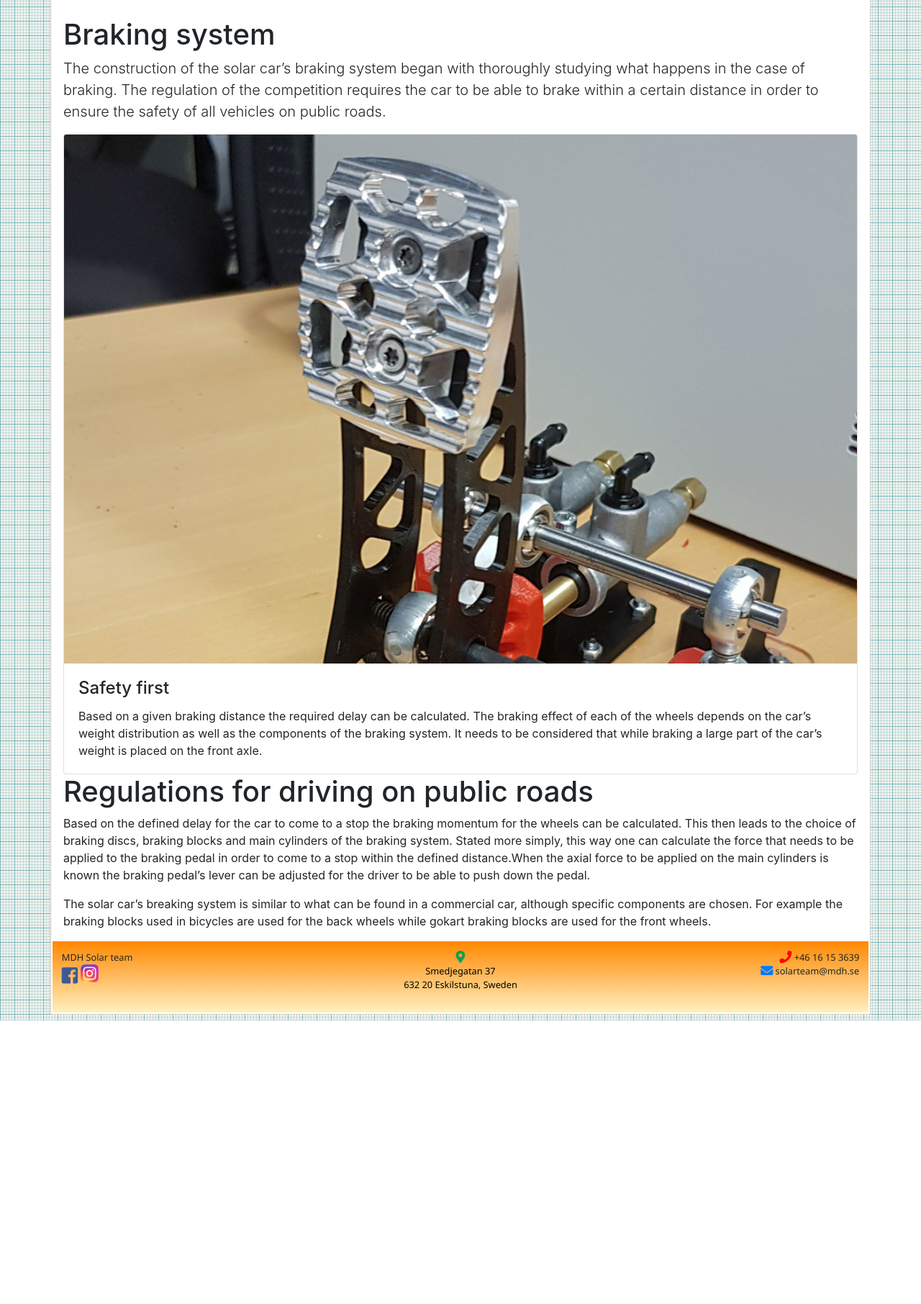
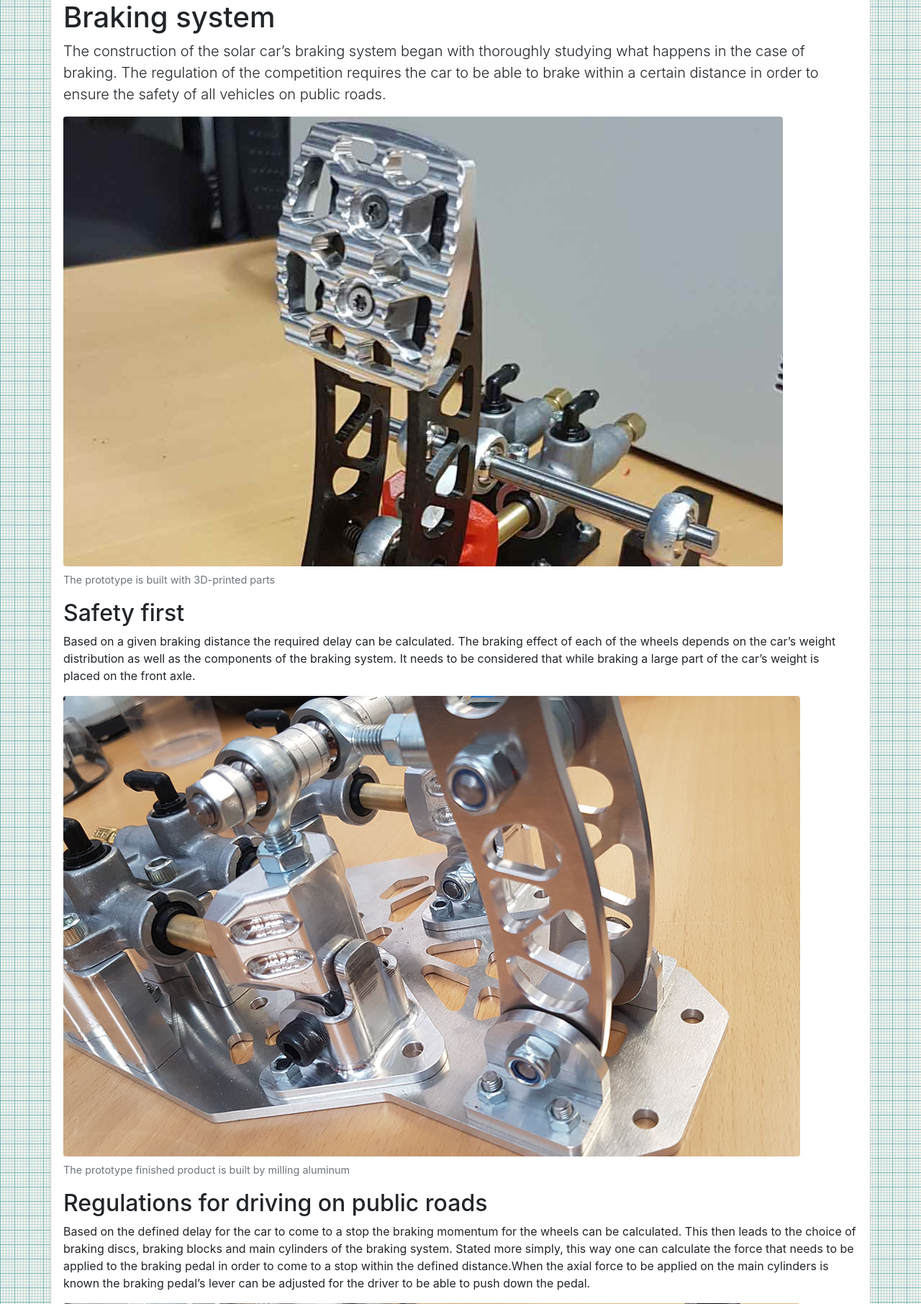
Before and after one commit to johansundstrom/mst, a PHP site: page /vehicle/brake-system.php in a window 1280 px wide. Shown: the part 91-1903 px from the top of the page at 72% size. Before the commit the page ends 1509 px from the top, so only its background shows below. Run offline with PHP 8.4, Linux system fonts and the light colour scheme.

Commit message:
PHP inserted ver 2.3

```diff
--- a/css/logo-grid.css
+++ b/css/logo-grid.css
@@ -1,6 +1,6 @@
 .grid-container {
   display: grid;
-  grid-gap: 0em 2em;
+  grid-gap: 0em 1em;
   /* x, y */
   grid-template-columns: 1fr 1fr 1fr 1fr;
   grid-template-rows: 1fr 1fr 1fr 1fr 1fr;
@@ -9,8 +9,7 @@
 .item {
   display: block;
   margin-top: auto;
-  margin-bottom: auto;
-}
+  margin-bottom: auto; }
 
 .item-1 {
   grid-column: 1 / 3;
--- a/css/style.css
+++ b/css/style.css
@@ -103,7 +103,8 @@ body {
 .card-img:hover {
   opacity: 0.4;
   transition: 0.5s ease-in-out;
-  width: 110%; }
+  width: 105%;
+  display: block; }
 
 .overlay-opac2 {
   opacity: 6; }
@@ -111,5 +112,5 @@ body {
 .card-img-overlay {
   opacity: 0%; }
 
-a.carousel-control-prev a.carousel-control-next {
-  width: 7%; }
+a.carousel-control-prev, a.carousel-control-next {
+  width: 5%; }
--- a/index.php
+++ b/index.php
@@ -142,11 +142,12 @@
             </div>
 
             <div class="container">
-                <div include-html="/assets/logos.html"></div>
+                <?php require "assets/logos.php"; ?>
             </div>
 
         </div>
         <!--/header-->
+
 
         <div include-html="assets/footer.html"></div>
 
--- a/scss/logo-grid.css
+++ b/scss/logo-grid.scss
@@ -1,6 +1,6 @@
 .grid-container {
     display: grid;
-    grid-gap: 0em 2em; /* x, y */
+    grid-gap: 0em 1em; /* x, y */
     grid-template-columns: 1fr 1fr 1fr 1fr;
     grid-template-rows: 1fr 1fr 1fr 1fr 1fr;
     grid-area: auto;
--- a/scss/style.scss
+++ b/scss/style.scss
@@ -144,7 +144,8 @@ color: red;
   .card-img:hover {
     opacity: 0.4;
     transition: 0.5s ease-in-out;
-    width: 110%;
+    width: 105%;
+    display: block;
   }
 
 
@@ -156,6 +157,6 @@ color: red;
     opacity: 0%;
   }
 
-  a.carousel-control-prev a.carousel-control-next {
-    width: 7%;
+  a.carousel-control-prev, a.carousel-control-next {
+    width: 5%;
   }
--- a/vehicle/brake-system.php
+++ b/vehicle/brake-system.php
@@ -33,39 +33,29 @@
 
         <div include-html="/assets/nav.html"></div>
 
-        <div class="container-fluid mt-sm-4">
-
+        <div class="container">
         <h1 class="h1">Braking system</h1>
         <p class="lead">The construction of the solar car’s braking system began with thoroughly
             studying what happens in the case of braking. The regulation of the
             competition requires the car to be able to brake within a certain
             distance in order to ensure the safety of all vehicles on public roads.</p>
 
-            <!--div class="card mb-3">
-                <img src="/images/Bil-kör-Fält.jpg" class="card-img-top" alt="...">
-                <div class="card-img-overlay text-dark">
-                    <h2 class="card-title">The solar car’s braking system </h2>
-                    <p class="card-text">This is a wider card with supporting </p>
-                    <p class="card-text">Last updated 3 mins ago</p>
-                </div>
+        <figure class="figure">
+            <img src="/images/brake-pedal-prototype-01.jpg" class="figure-img img-fluid rounded" alt="...">
+            <figcaption class="figure-caption">The prototype is built with 3D-printed parts</figcaption>
+        </figure>
 
-            </div-->
 
-            <div class="card">
-                <img class="card-img-top" src="/images/brake.pedal.1.jpg" alt="">
-                <div class="card-body">
-                    <h4 class="card-title">Safety first</h4>
-                    <p class="card-text">Based on a given braking distance the required delay can be calculated.
-                            The braking effect of each of the wheels depends on the car’s weight
-                             distribution as well as the components of the braking system. It needs
-                              to be considered that while braking a large part of the car’s weight
-                               is placed on the front axle.</p>
-                </div>
-            </div>
+        <h2>Safety first</h2>
+        <p>Based on a given braking distance the required delay can be calculated. The braking effect of each
+            of the wheels depends on the car’s weight distribution as well as the components of the braking system.
+            It needs to be considered that while braking a large part of the car’s weight is placed on the front axle.</p>
+        <figure class="figure">
+            <img src="/images/brake-pedal-finished-02.jpg" class="figure-img img-fluid rounded" alt="">
+            <figcaption class="figure-caption">The prototype finished product is built by milling aluminum</figcaption>
+        </figure>
 
-            <img src="" class="rounded mx-auto d-block" alt="">  <!-- Gör responsiv -->
-
-            <h1>Regulations for driving on public roads</h1>
+        <h2>Regulations for driving on public roads</h2>
         <p> Based on the defined delay for the car to come to a stop the braking
             momentum for the wheels can be calculated. This then leads to the
             choice of braking discs, braking blocks and main cylinders of the
@@ -74,16 +64,18 @@
             come to a stop within the defined distance.When the axial force
             to be applied on the main cylinders is known the braking pedal’s
             lever can be adjusted for the driver to be able to push down the
-                     pedal.  </p>
+            pedal.</p>
+
+        <figure class="figure">
+            <img src="/images/brake-pedal-finished-01.jpg" class="figure-img img-fluid rounded" alt="...">
+            <figcaption class="figure-caption">The brake system consist of a independent system with three cylinders. Two for the front wheel and one for the back</figcaption>
+        </figure>
 
         <p>The solar car’s breaking system is similar to what can be found in a
             commercial car, although specific components are chosen. For example
             the braking blocks used in bicycles are used for the back wheels while
-                gokart braking blocks are used for the front wheels.  </p>
-
-
+            gokart braking blocks are used for the front wheels. </p>
         </div>
-
         <div include-html="/assets/footer.html"></div>
     </div>
 
```
Also changed, not shown: assets/logos.html (+18 -2 lines), assets/logos.php (added, +30 -0 lines), team/students.php (+3 -7 lines), vehicle/index.php (+7 -3 lines), images/brake-pedal-finished-01.jpg (added), images/brake-pedal-finished-02.jpg (added), images/brake-pedal-prototype-01.jpg (added), images/carbon-fiber-producton.jpg, images/logos/svg/modellteknik.svg, images/logos/svg/motormannen.svg, images/roll-cage-prototype-01.jpg (added). Lines whose indentation alone changed are shown as unchanged.
